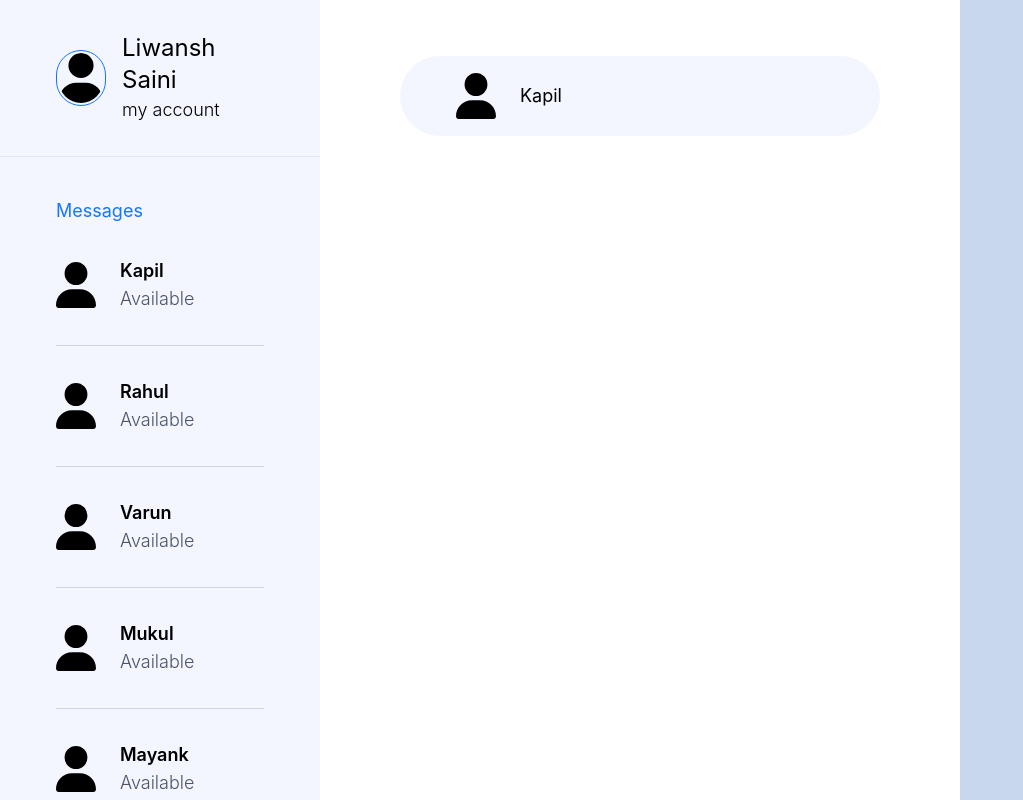
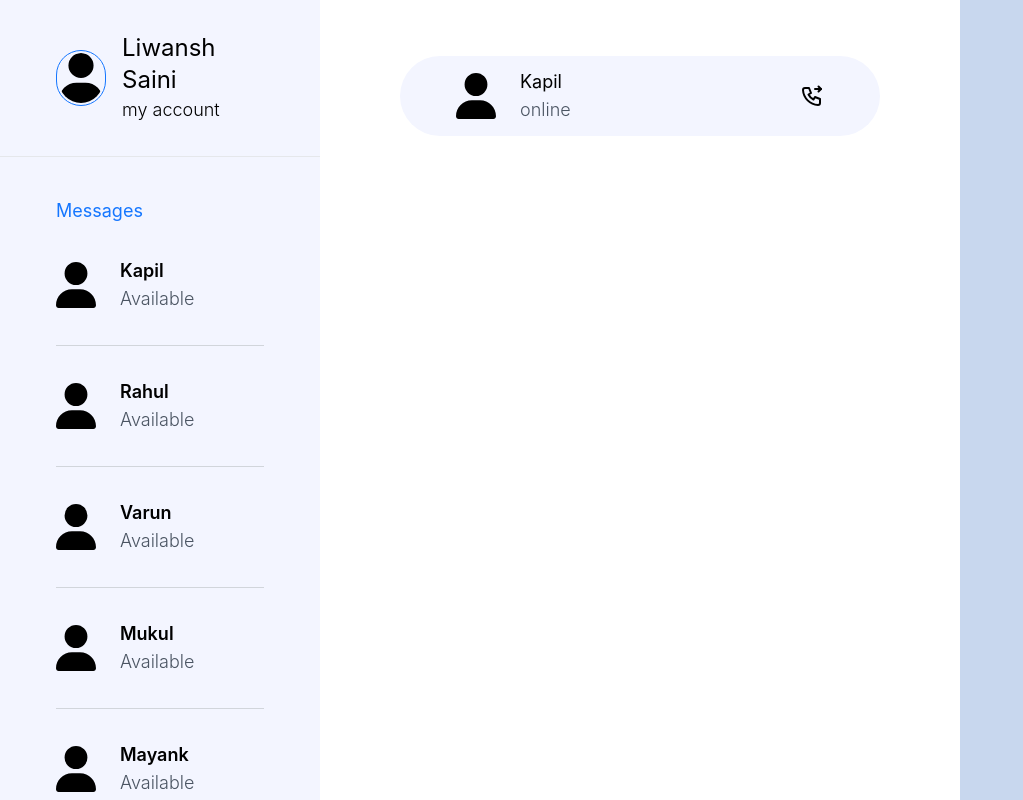
Before and after one commit to iamLiwansh/VerbiXchange, a React (Create React App) app: page / in a window 1280 px wide. Shown: the top 800 px of the page, without its empty margins (0-1023 px from the left). Built offline with nearby package versions, Linux system fonts and the light colour scheme.

Commit message:
creating chat section with call

```diff
--- a/src/modules/Dashboard/Index.js
+++ b/src/modules/Dashboard/Index.js
@@ -62,11 +62,13 @@ const Dashboard = () => {
                 key={index}
               >
                 <div className="cursor-pointer flex items-center">
-                <img src={img} alt={name} height={40} width={40} />
-                <div className="ml-6">
-                  <h1 className="text-lg font-semibold">{name}</h1>
-                  <h1 className="text-lg font-light text-gray-600">{status}</h1>
-                </div>
+                  <img src={img} alt={name} height={40} width={40} />
+                  <div className="ml-6">
+                    <h1 className="text-lg font-semibold">{name}</h1>
+                    <h1 className="text-lg font-light text-gray-600">
+                      {status}
+                    </h1>
+                  </div>
                 </div>
               </div>
             );
@@ -74,10 +76,34 @@ const Dashboard = () => {
         </div>
       </div>
       <div className="w-[50%] h-screen bg-white flex flex-col items-center">
-          <div className="w-[75%] bg-secondary h-[80px] mt-14 rounded-full flex items-center px-14">
-            <div> <img src={Avatar} alt="user" height={40} width={40}/></div>
-            <h3  className="text-lg ml-6">Kapil</h3>
+        <div className="w-[75%] bg-secondary h-[80px] mt-14 rounded-full flex items-center px-14">
+          <div>
+            <img src={Avatar} alt="user" height={40} width={40} />
           </div>
+          <div className="ml-6 mr-auto ">
+            <h3 className="text-lg ">Kapil</h3>
+            <h1 className="text-lg font-light text-gray-600">online</h1>
+          </div>
+          <div className="cursor-pointer">
+            <svg
+              xmlns="http://www.w3.org/2000/svg"
+              width="24"
+              height="24"
+              viewBox="0 0 24 24"
+              fill="none"
+              stroke="currentColor"
+              stroke-width="2"
+              stroke-linecap="round"
+              stroke-linejoin="round"
+              class="icon icon-tabler icons-tabler-outline icon-tabler-phone-outgoing"
+            >
+              <path stroke="none" d="M0 0h24v24H0z" fill="none" />
+              <path d="M5 4h4l2 5l-2.5 1.5a11 11 0 0 0 5 5l1.5 -2.5l5 2v4a2 2 0 0 1 -2 2c-8.072 -.49 -14.51 -6.928 -15 -15a2 2 0 0 1 2 -2" />
+              <path d="M15 5h6" />
+              <path d="M18.5 7.5l2.5 -2.5l-2.5 -2.5" />
+            </svg>
+          </div>
+        </div>
       </div>
       <div className="w-[25%] h-screen"></div>
     </div>
```
